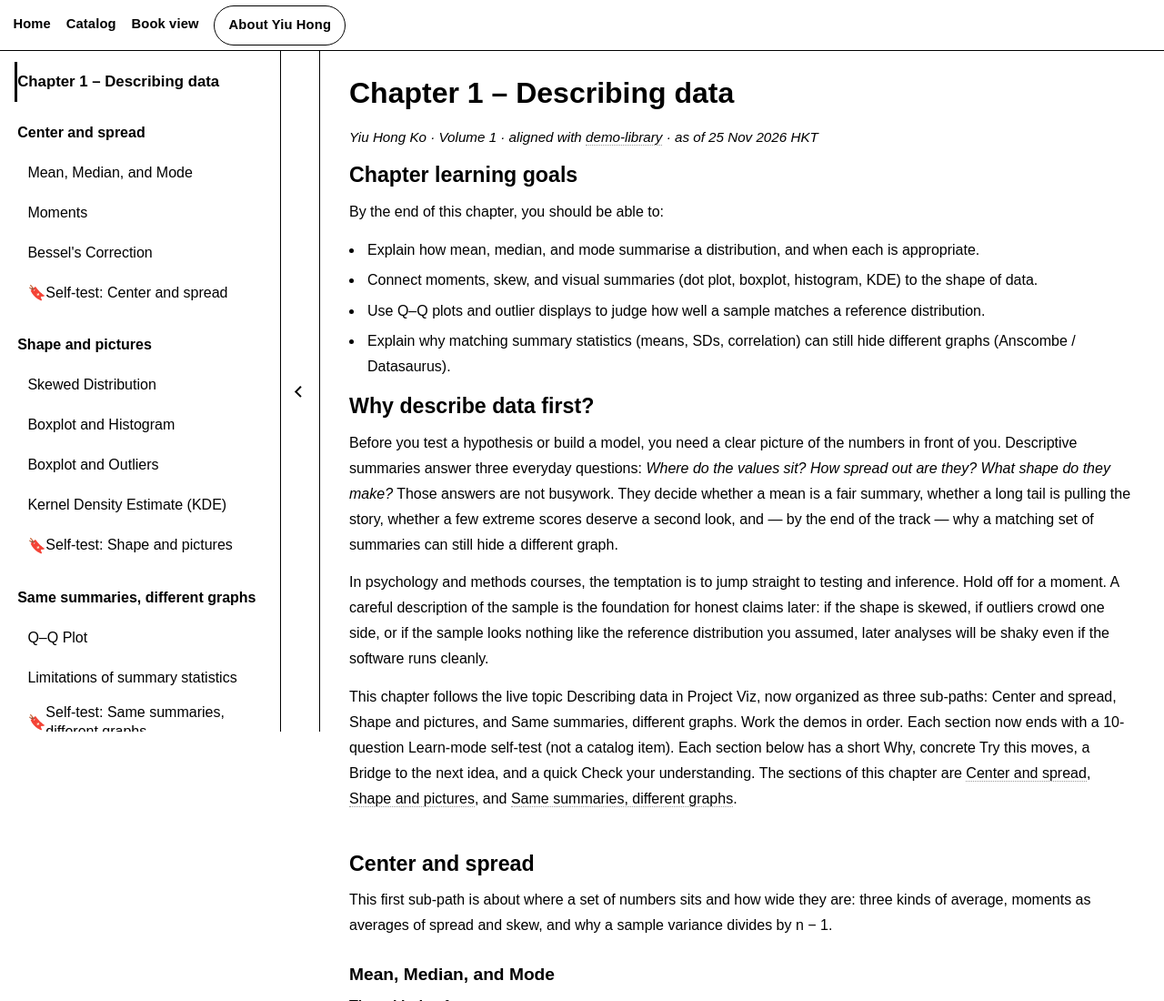
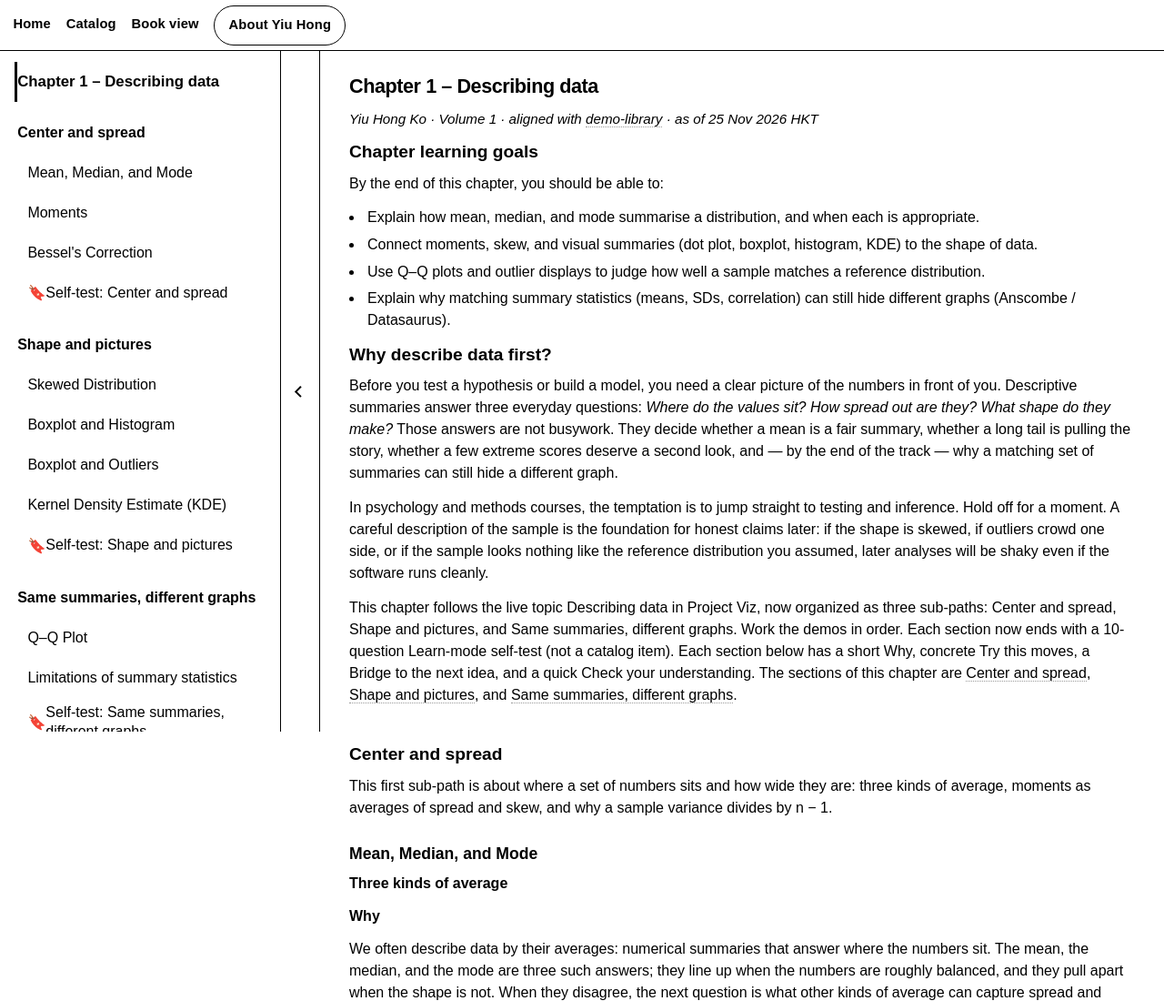
Before and after one commit to yiuhong/demo-library, a plain HTML site: page book/chapter-1.html in a window 1280 px wide. Shown: the top 1100 px of the page at 91% size. Drawn offline with Linux system fonts and the light colour scheme.

Commit message:
Match Book view chapter typography to the site
Book view chapters use the same type size as the rest of the site. Chapter body text follows the 16px root instead of the point sizes on body, the chapter title matches the Book view and Catalog heading, and the typeface stays Arial. Citation version stays 0.1.8.

```diff
--- a/book/book.css
+++ b/book/book.css
@@ -11,6 +11,12 @@
     --font-family: Arial, Helvetica, sans-serif;
     background: #ffffff;
     color: #000000;
+    /* Home, Book view, and Catalog set their type in rem from the
+       16px root. foundation.css sizes body in points, up to 16.5pt,
+       and a chapter was inheriting that, so the prose and the title
+       read larger than the rest of the site. This page only. */
+    font-size: 1rem;
+    line-height: 1.5;
 }
 
 .book-shell {
@@ -144,7 +150,9 @@ button.book-menu-toggle {
 
 
 .book-doc h1 {
-    font-size: 2em;
+    /* The Book view and Catalog rail heading is 1.35rem. */
+    font-size: 1.35rem;
+    letter-spacing: -0.02em;
     line-height: 1.25;
 }
 
@@ -153,7 +161,7 @@ button.book-menu-toggle {
 }
 
 .book-doc h2 {
-    font-size: 1.45em;
+    font-size: 1.2rem;
     line-height: 1.3;
     scroll-margin-top: 4.5rem;
 }
@@ -164,11 +172,11 @@ button.book-menu-toggle {
 }
 
 .book-doc h3 {
-    font-size: 1.2em;
+    font-size: 1.1rem;
 }
 
 .book-doc h4 {
-    font-size: 1.05em;
+    font-size: 1rem;
 }
 
 .book-doc p,
```
Also changed, not shown: CHANGELOG.md.
